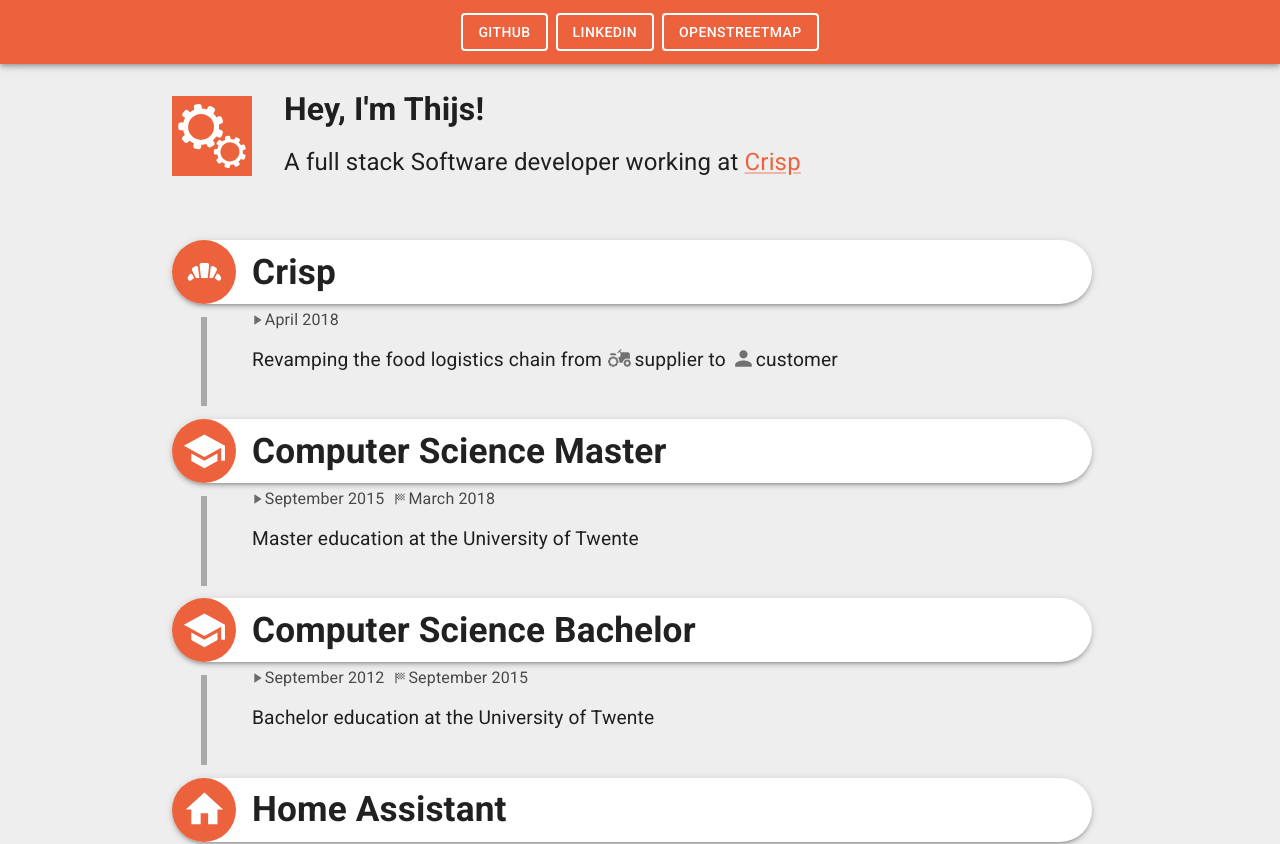
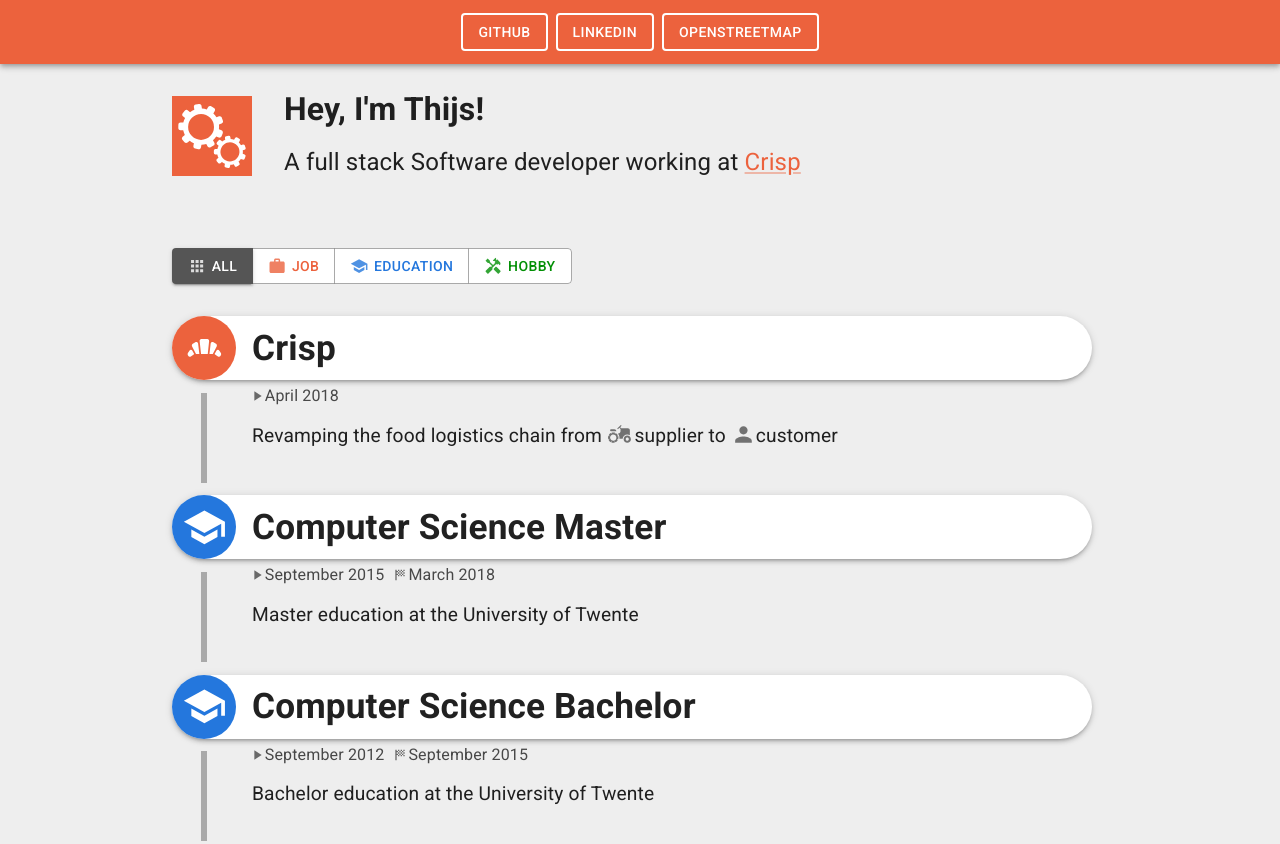
Before and after one commit to NLthijs48/NLthijs48.github.io, a React (Create React App) app: page / in a window 1280 px wide. Shown: the top 844 px of the page. Built offline with nearby package versions, Linux system fonts and the light colour scheme.

Commit message:
Activity type indication and filtering
- job/education/hobby indication
- add filter buttons on the home page
- specify secondary theme color (was purple ?!)

```diff
--- a/src/activities/ActivityType.ts
+++ b/src/activities/ActivityType.ts
@@ -1,3 +1,9 @@
+import theme from '../theme';
+import SchoolIcon from '@mui/icons-material/School';
+import WorkIcon from '@mui/icons-material/Work';
+import HandymanIcon from '@mui/icons-material/Handyman';
+import SvgIcon from '@mui/material/SvgIcon';
+
 enum ActivityType {
 	/** Jobs and other paid projects */
 	Job = 'job',
@@ -7,4 +13,22 @@
 	Hobby = 'hobby',
 }
 
+export const activityTypeColors: {[D in ActivityType]: string} = {
+	[ActivityType.Job]: theme.palette.primary.main,
+	[ActivityType.Education]: '#2477dd',
+	[ActivityType.Hobby]: '#018f04',
+};
+
+export const activityTypeDescriptions: {[D in ActivityType]: string} = {
+	[ActivityType.Job]: 'Job or other paid project',
+	[ActivityType.Education]: 'Study or course',
+	[ActivityType.Hobby]: 'Hobby or other unpaid project',
+};
+
+export const activityTypeIcons: {[D in ActivityType]: typeof SvgIcon} = {
+	[ActivityType.Job]: WorkIcon,
+	[ActivityType.Education]: SchoolIcon,
+	[ActivityType.Hobby]: HandymanIcon,
+};
+
 export default ActivityType;
--- /dev/null
+++ b/src/activities/allActivities.ts
@@ -0,0 +1,9 @@
+import ActivityInformation from './ActivityInformation';
+import crisp from './crisp/index';
+import computerScienceMaster from './computerScienceMaster/index';
+import computerScienceBachelor from './computerScienceBachelor/index';
+import homeAssistant from './homeAssistant/index';
+
+const allActivities: ActivityInformation[] = [crisp, computerScienceMaster, computerScienceBachelor, homeAssistant];
+
+export default allActivities;
--- a/src/theme.ts
+++ b/src/theme.ts
@@ -4,6 +4,9 @@
 	palette: {
 		primary: {
 			main: '#ec623d',
+		},
+		secondary: {
+			main: '#555555',
 		},
 		background: {
 			default: '#eeeeee',
--- a/src/timeline/ActivityItem.tsx
+++ b/src/timeline/ActivityItem.tsx
@@ -2,7 +2,8 @@
 import React from 'react';
 import ActivityInformation from '../activities/ActivityInformation';
 import TimePeriodIndicator from './TimePeriodIndicator';
-import theme from '../theme';
+import {activityTypeColors, activityTypeDescriptions} from '../activities/ActivityType';
+import Tooltip from '@mui/material/Tooltip';
 
 interface ActivityItemProps {
 	activity: ActivityInformation;
@@ -11,10 +12,13 @@
 }
 
 function ActivityItem(props: ActivityItemProps) {
+	const iconColor = activityTypeColors[props.activity.activityType];
+
 	// Different colors for hobby/job/study?
 	return (
 		<div style={{marginBottom: '0.4em', display: 'flex'}}>
 			<div style={{zIndex: 1, display: 'flex', flexDirection: 'column', alignItems: 'center'}}>
+				<Tooltip title={activityTypeDescriptions[props.activity.activityType]}>
 					<div
 						style={{
 							width: '2em',
@@ -22,7 +26,7 @@
 							display: 'flex',
 							alignItems: 'center',
 							justifyContent: 'center',
-						backgroundColor: theme.palette.primary.main,
+							backgroundColor: iconColor,
 							marginTop: 0,
 							marginBottom: '0.4em',
 							borderRadius: '50%',
@@ -31,6 +35,7 @@
 					>
 						<props.activity.Icon style={{fontSize: '1.4em'}} />
 					</div>
+				</Tooltip>
 				{!props.last && <div style={{width: '0.2em', backgroundColor: '#a9a9a9', flex: 1}} />}
 			</div>
 
--- a/src/timeline/ActivityTimeline.tsx
+++ b/src/timeline/ActivityTimeline.tsx
@@ -1,16 +1,19 @@
 import React from 'react';
 import ActivityItem from './ActivityItem';
-import crisp from '.././activities/crisp/index';
-import ActivityInformation from '../activities/ActivityInformation';
-import homeAssistant from '.././activities/homeAssistant/index';
-import computerScienceMaster from '.././activities/computerScienceMaster/index';
-import computerScienceBachelor from '.././activities/computerScienceBachelor/index';
+import Filters from './Filters';
+import ActivityType from '../activities/ActivityType';
+import allActivities from '../activities/allActivities';
 
 function ActivityTimeline() {
-	const activities: ActivityInformation[] = [crisp, computerScienceMaster, computerScienceBachelor, homeAssistant];
+	const [activityTypeFilter, setActivityTypeFilter] = React.useState<null | ActivityType>(null);
+	const activities = allActivities.filter((activity) => {
+		return activityTypeFilter === null || activityTypeFilter === activity.activityType;
+	});
 
 	return (
 		<div style={{fontSize: '2em'}}>
+			<Filters activityType={activityTypeFilter} setActivityType={setActivityTypeFilter} style={{marginBottom: '1em'}} />
+
 			{activities.map((activity, index) => (
 				<ActivityItem key={index} activity={activity} last={index === activities.length - 1} />
 			))}
--- /dev/null
+++ b/src/timeline/Filters.tsx
@@ -0,0 +1,36 @@
+import Button from '@mui/material/Button';
+import ButtonGroup from '@mui/material/ButtonGroup';
+import ActivityType, {activityTypeColors, activityTypeIcons} from '../activities/ActivityType';
+import {CSSProperties} from 'react';
+import AppsIcon from '@mui/icons-material/Apps';
+
+interface FiltersProps {
+	style?: CSSProperties;
+	activityType: null | ActivityType;
+	setActivityType: (newActivityType: null | ActivityType) => void;
+}
+function Filters(props: FiltersProps) {
+	return (
+		<ButtonGroup size="medium" style={{backgroundColor: 'white', ...props.style}} color="secondary">
+			<Button variant={props.activityType === null ? 'contained' : 'outlined'} onClick={() => props.setActivityType(null)}>
+				<AppsIcon style={{opacity: 0.8, marginRight: '0.3em', fontSize: '1.3em'}} />
+				All
+			</Button>
+			{Object.entries(ActivityType).map(([activityTypeName, activityType]) => {
+				const ActivityTypeIcon = activityTypeIcons[activityType];
+				const isActive = props.activityType === activityType;
+				return (
+					<Button
+						variant={isActive ? 'contained' : 'outlined'}
+						onClick={() => props.setActivityType(activityType)}
+						style={{color: isActive ? undefined : activityTypeColors[activityType]}}
+					>
+						<ActivityTypeIcon style={{opacity: 0.8, marginRight: '0.3em', fontSize: '1.3em'}} /> {activityTypeName}
+					</Button>
+				);
+			})}
+		</ButtonGroup>
+	);
+}
+
+export default Filters;
```
Lines whose indentation alone changed are shown as unchanged.
